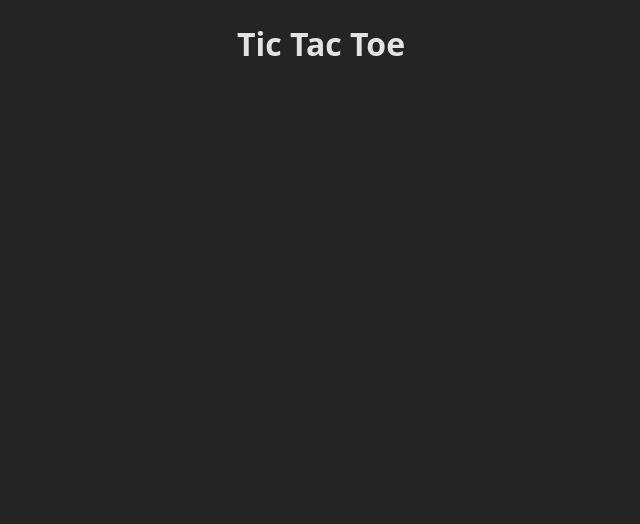
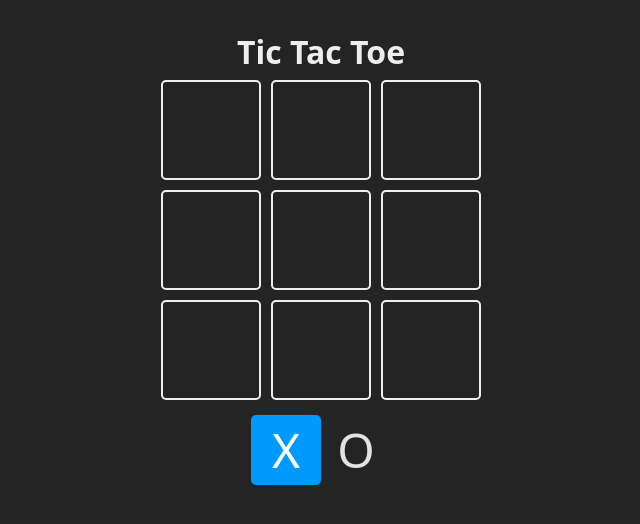
Before and after one commit to sergiovalbuena/teaching-react, a React (Vite) app in the folder projects/01-tic-tac-toe/: page / in a window 1280 px wide. Shown: the top 524 px of the page, without its empty margins (319-959 px from the left). Built offline with nearby package versions, Linux system fonts and the light colour scheme.

Commit message:
tic tac toc starter board and turns by state

```diff
--- a/projects/01-tic-tac-toe/src/App.jsx
+++ b/projects/01-tic-tac-toe/src/App.jsx
@@ -1,13 +1,36 @@
+import { useState } from "react";
 
-import './App.css'
+const TURNS = {
+  X: "X",
+  O: "O",
+};
+
+const Square = ({ children, isSelected, updateBoard, index }) => {
+  const className = `square ${isSelected ? "is-selected" : ""}`;
+  return <div className={className}>{children}</div>;
+};
 
 function App() {
+  const [board, setBoard] = useState(Array(9).fill(null));
+  const [turn, setTurn] = useState(TURNS.X);
 
   return (
     <>
-<h1>Tic Tac Toe</h1>
+      <main className="board">
+        <h1>Tic Tac Toe</h1>
+        <section className="game">
+          {board.map((_, index) => {
+            return <Square key={index} index={index}></Square>;
+          })}
+        </section>
+
+        <div className="turn">
+          <Square isSelected={turn === TURNS.X}>{TURNS.X}</Square>
+          <Square isSelected={turn === TURNS.O}>{TURNS.O}</Square>
+        </div>
+      </main>
     </>
-  )
+  );
 }
 
-export default App
+export default App;
```
